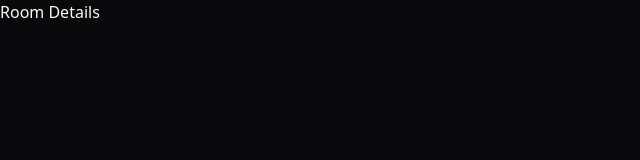
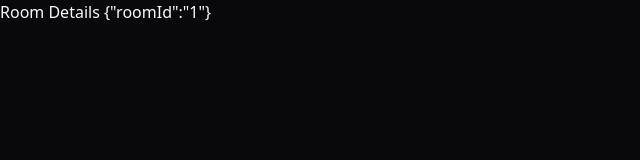
Before and after one commit to Ruan-Pablo-Oli/LetMeAsk, a React (Vite) app in the folder web/: page /room/1 in a window 1280 px wide. Shown: the top 160 px of the page, without its empty margins (0-640 px from the left). Built offline with nearby package versions, Linux system fonts and the light colour scheme.

Commit message:
update(room): Getting params

```diff
--- a/web/src/pages/room.tsx
+++ b/web/src/pages/room.tsx
@@ -1,3 +1,15 @@
+import { Navigate, useParams } from 'react-router-dom'
+
+type RoomsParams = {
+  roomId: string
+}
+
 export function Room() {
-  return <div>Room Details</div>
+  const params = useParams<RoomsParams>()
+
+  if (!params.roomId) {
+    return <Navigate replace to="/" />
+  }
+
+  return <div>Room Details {JSON.stringify(params)}</div>
 }
```
